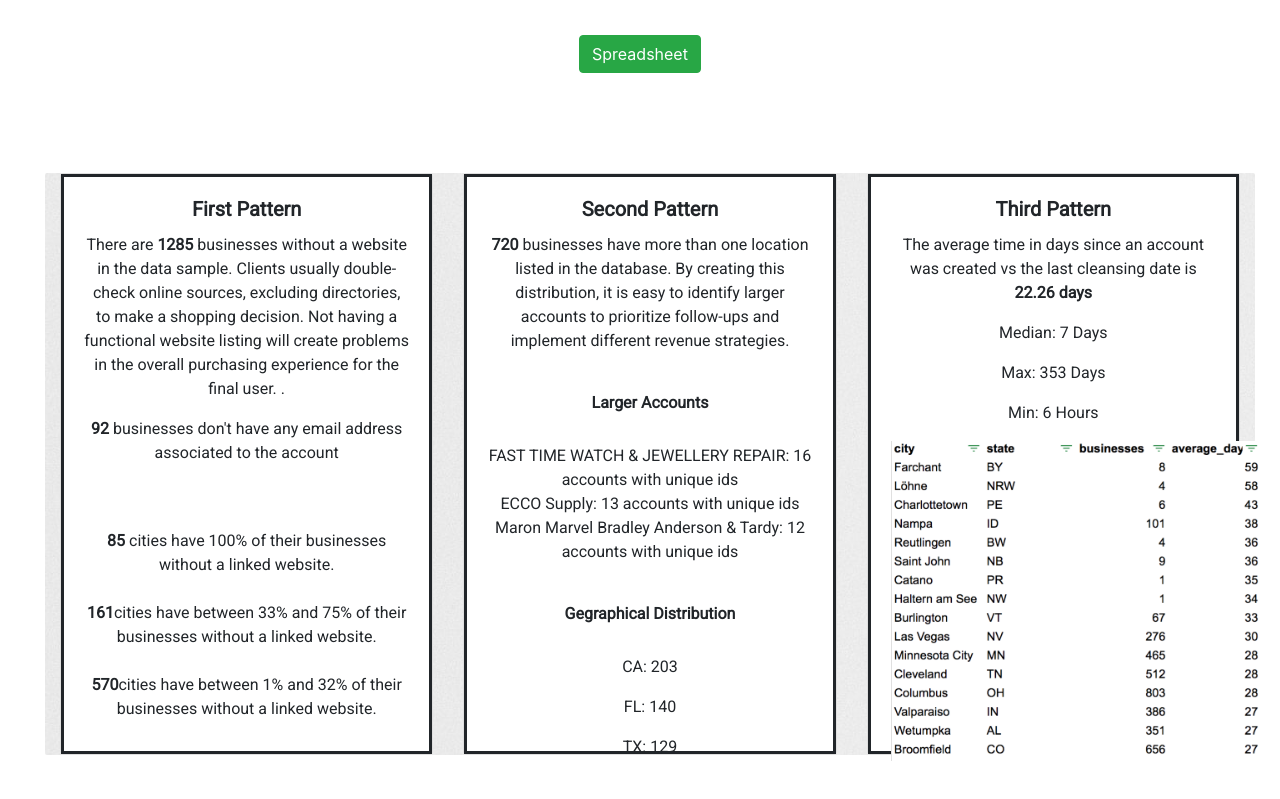
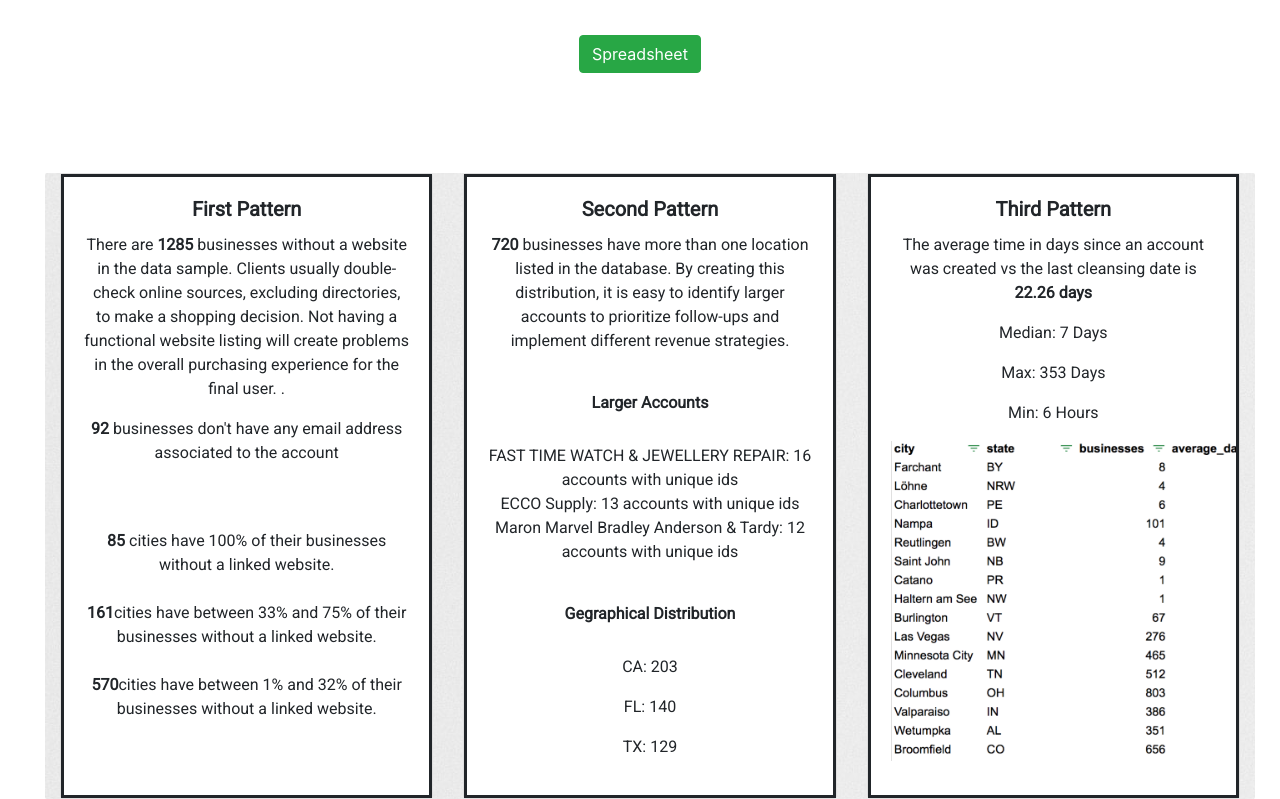
Before and after one commit to JuanPabloSolano1/Uberall_Exercise, a website built with Parcel: page index.html in a window 1280 px wide. Shown: the part 2080-2879 px from the top of the page. Built offline with nearby package versions, Linux system fonts and the light colour scheme.

Commit message:
Front- end changes

```diff
--- a/index.html
+++ b/index.html
@@ -33,15 +33,18 @@
       height: 100px !important;
     }
     .card-body{
-      height: 580px !important;
+      min-height: 580px !important;
+      height:100%;
       text-align: center;
       font-family: 'Roboto', sans-serif;
       border: solid;
+      overflow: hidden;
 
     }
     .card-deck{
       background-image: url("/plant_3.jpg");
       border-radius: 2px;
+      margin-bottom: 25px;
     }
     .card-deck:hover{
       border-color: grey !important;;
@@ -205,9 +208,6 @@
               <li><strong>161</strong>cities have between 33% and 75% of their businesses without a linked website.</li>
               <br>
               <li><strong>570</strong>cities have between 1% and 32% of their businesses without a linked website.</li>
-              <br>
-              <br>
-              <br>
             </ul>
           </div>
         </div>
```
